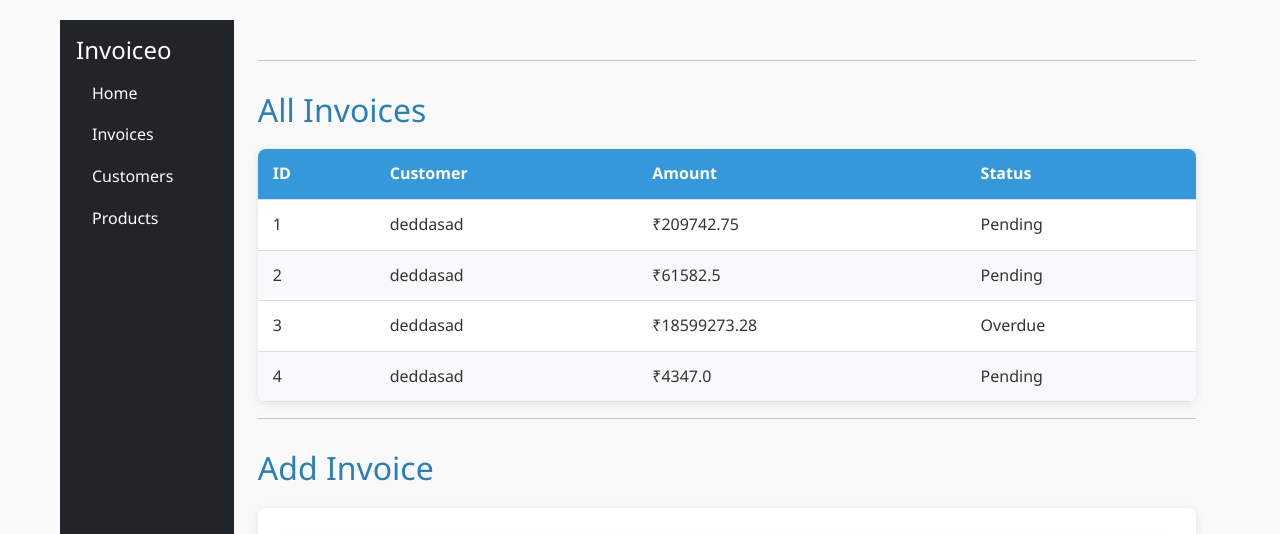
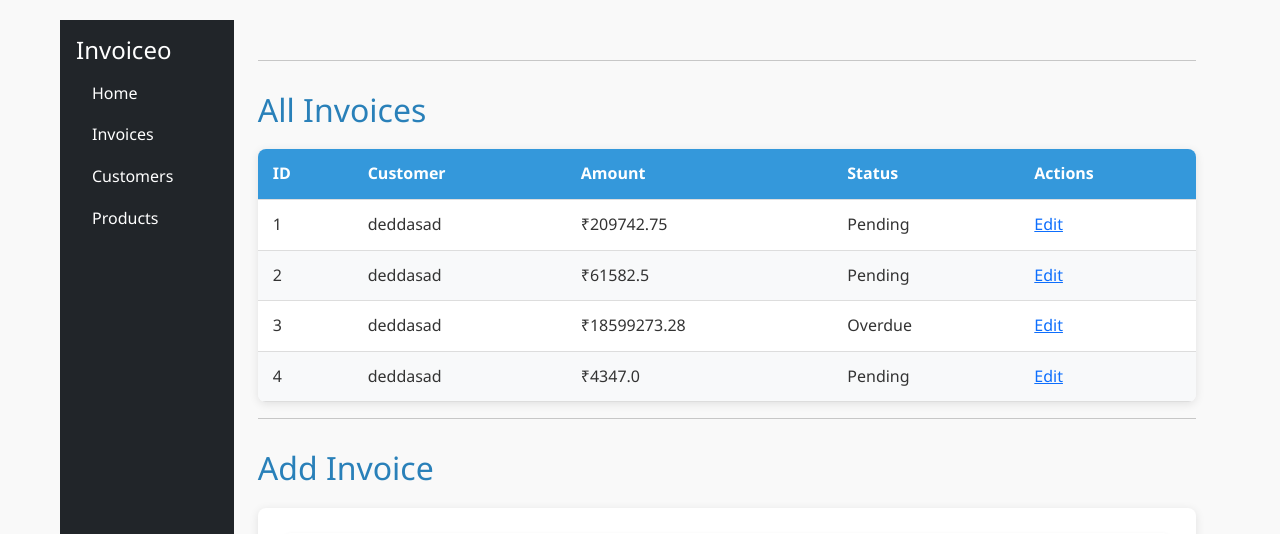
Before and after one commit to 7account13/invoiceo, a Flask app: page /invoices in a window 1280 px wide. Shown: the top 534 px of the page. Run offline with Flask 2, Linux system fonts and the light colour scheme; data comes from the database, SQL or seed files in the repository.

Commit message:
edit option for invoices

```diff
--- a/app.py
+++ b/app.py
@@ -201,6 +201,44 @@ def add_invoice():
 
     return redirect(url_for('invoices'))
 
+@app.route('/edit_invoice/<int:id>', methods=['GET', 'POST'])
+def edit_invoice(id):
+    invoice = Invoice.query.get_or_404(id)
+    customer = Customer.query.filter_by(customer_name=invoice.customer_name).first()
+
+    old_amount = invoice.amount
+    old_status = invoice.status
+
+    if request.method == 'POST':
+        new_amount = float(request.form['amount'])
+        new_status = request.form['status']
+
+        invoice.customer_name = request.form['customer_name']
+        invoice.customer_gstin = request.form['customer_gstin']
+        invoice.customer_address = request.form['customer_address']
+        invoice.billing_address = request.form['billing_address']
+        invoice.amount = new_amount
+        invoice.status = new_status
+
+        # ---- RECEIVABLES LOGIC ----
+        if customer:
+            # Case 1: Pending/Overdue → Pending/Overdue
+            if old_status != "Paid" and new_status != "Paid":
+                customer.receivables += (new_amount - old_amount)
+
+            # Case 2: Pending → Paid
+            elif old_status != "Paid" and new_status == "Paid":
+                customer.receivables -= old_amount
+
+            # Case 3: Paid → Pending
+            elif old_status == "Paid" and new_status != "Paid":
+                customer.receivables += new_amount
+
+        db.session.commit()
+        return redirect(url_for('invoices'))
+
+    return render_template('edit_invoice.html', invoice=invoice)
+
 
 
 
--- a/templates/invoices.html
+++ b/templates/invoices.html
@@ -13,6 +13,7 @@
             <th>Customer</th>
             <th>Amount</th>
             <th>Status</th>
+            <th>Actions</th>
         </tr>
     </thead>
     <tbody>
@@ -22,8 +23,14 @@
         <td>{{ invoice.customer_name }}</td>
         <td>₹{{ invoice.amount }}</td>
         <td>{{ invoice.status }}</td>
+        <td>
+            <a href="{{ url_for('edit_invoice', id=invoice.id) }}" class="btn-edit">
+                Edit
+            </a>
+        </td>
     </tr>
 {% endfor %}
+
     </tbody>
 </table>
 {% else %}
```
Lines whose indentation alone changed are shown as unchanged.
